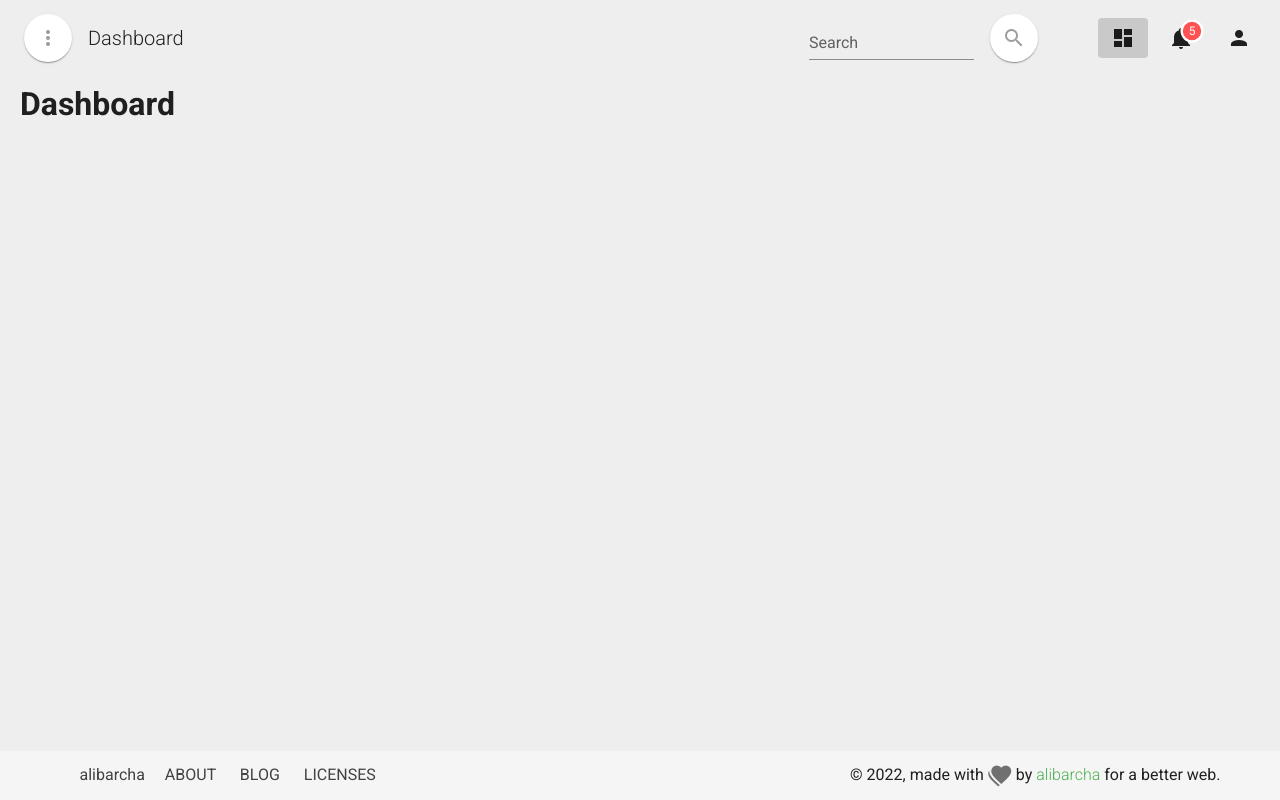
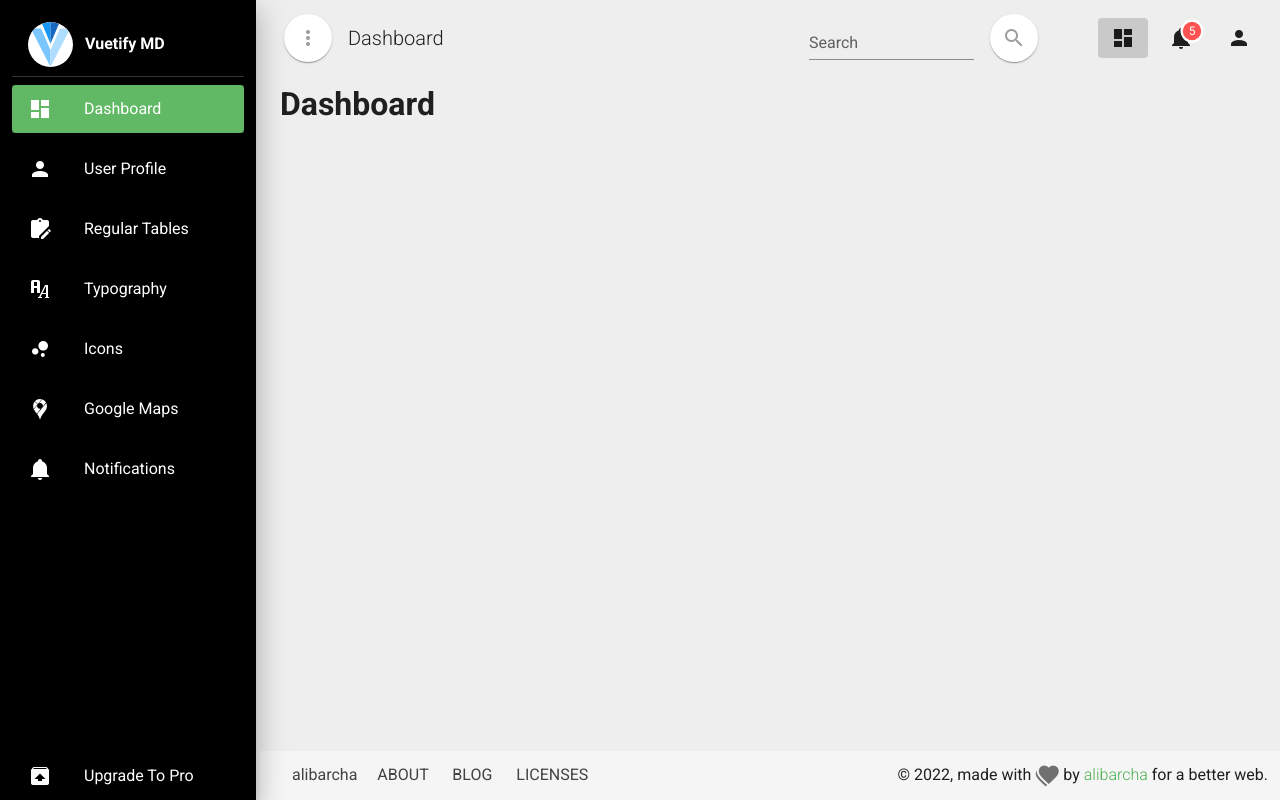
Before and after one commit to alibarcha/dashboard, a Vue app: page / in a window 1280 px wide. Built offline with nearby package versions, Linux system fonts and the light colour scheme.

Commit message:
some fixing

```diff
--- a/src/App.vue
+++ b/src/App.vue
@@ -1,30 +1,30 @@
 <template>
   <v-app>
-    <AppBar @toggle="toggleSidebar" :class="`${drawer ? 'is-menu-open-toolbar' : ''}`" />
-    <TheNavbar :menu="drawer" @toggle="handleToggle" />
+    <Navbar @toggle="toggleSidebar" :class="`${drawer ? 'is-menu-open-toolbar' : ''}`" />
+    <Sidebar :menu="drawer" @toggle="handleToggle" />
     <v-main :class="`${drawer ? 'is-menu-open' : ''}`" style="background-color: #eee;">
       <div class="outer-wrapper px-sm-5 px-3">
         <router-view/>
       </div>
-      <TheFooter></TheFooter>
+      <Footer></Footer>
     </v-main>
   </v-app>
 </template>
 
 <script>
-import TheNavbar from './components/TheNavbar.vue'
-import AppBar from './components/AppBar.vue'
-import TheFooter from './components/TheFooter.vue'
+import Sidebar from './components/Sidebar.vue'
+import Navbar from './components/Navbar.vue'
+import Footer from './components/Footer.vue'
 export default {
   name: 'App',
   components:{
-    TheNavbar,
-    TheFooter,
-    AppBar
+    Sidebar,
+    Footer,
+    Navbar
   },
   data() {
     return {
-      drawer: false
+      drawer: true
     }
   },
   methods: {
--- a/src/components/TheFooter.vue
+++ b/src/components/Footer.vue
@@ -2,7 +2,7 @@
   <v-footer tile padless inset absolute>
     <v-container>
       <v-row>
-        <v-col md="6" cols="12">
+        <v-col md="6" cols="12" class="text-lg-start  text-center">
           <a
             target="_blank"
             href="#"
@@ -29,7 +29,7 @@
             >LICENSES</a
           >
         </v-col>
-        <v-col md="6" cols="12" class="text-sm-end"
+        <v-col md="6" cols="12" class="text-lg-end text-center"
           >© 2022, made with
           <v-icon>mdi-heart-multiple</v-icon>
           by
@@ -48,7 +48,7 @@
 
 <script>
 export default {
-  name: "TheFooter",
+  name: "Footer",
 };
 </script>
 
--- a/src/components/AppBar.vue
+++ b/src/components/Navbar.vue
@@ -103,7 +103,7 @@
 
 <script>
 export default {
-  name: "TheNavbar",
+  name: "Navbar",
   data() {
     return {
       menuLinks: [
--- a/src/components/TheNavbar.vue
+++ b/src/components/Sidebar.vue
@@ -4,7 +4,7 @@
     temporary
     hide-overlay
     v-model="drawer"
-    class="px-3 pt-3 black"
+    class="px-3 pt-3  black"
   >
     <v-list>
       <v-list-item>
@@ -35,6 +35,25 @@
         <v-list-item-title>{{ link.text }}</v-list-item-title>
       </v-list-item>
     </v-list>
+    <!-- last link -->
+    <template #append>
+      <v-list class="py-0">
+        <v-list-item
+          link
+          class="white--text"
+          v-for="link in lastLink"
+          v-bind:key="link.icon"
+          :to="link.route"
+          active-class="success sidebarListItem"
+          style="border-color: #4caf50; border-radius: 4px"
+        >
+          <v-list-item-action>
+            <v-icon class="white--text">{{ link.icon }}</v-icon>
+          </v-list-item-action>
+          <v-list-item-title>{{ link.text }}</v-list-item-title>
+        </v-list-item>
+      </v-list>
+    </template>
   </v-navigation-drawer>
 </template>
 
@@ -44,18 +63,18 @@ export default {
   props: {
     menu: {
       type: Boolean,
-      default: false
-    }
+      default: false,
+    },
   },
   computed: {
     drawer: {
       get() {
-        return this.menu
+        return this.menu;
       },
       set(val) {
-        this.$emit("toggle", val)
-      }
-    }
+        this.$emit("toggle", val);
+      },
+    },
   },
   data() {
     return {
@@ -71,6 +90,8 @@ export default {
         { icon: "mdi-chart-bubble", text: "Icons", route: "/icons" },
         { icon: "mdi-google-maps", text: "Google Maps", route: "/googlemaps" },
         { icon: "mdi-bell", text: "Notifications", route: "/notifications" },
+      ],
+      lastLink: [
         {
           icon: "mdi-package-up",
           text: "Upgrade To Pro",
@@ -78,7 +99,7 @@ export default {
         },
       ],
     };
-  }
+  },
 };
 </script>
 
```
